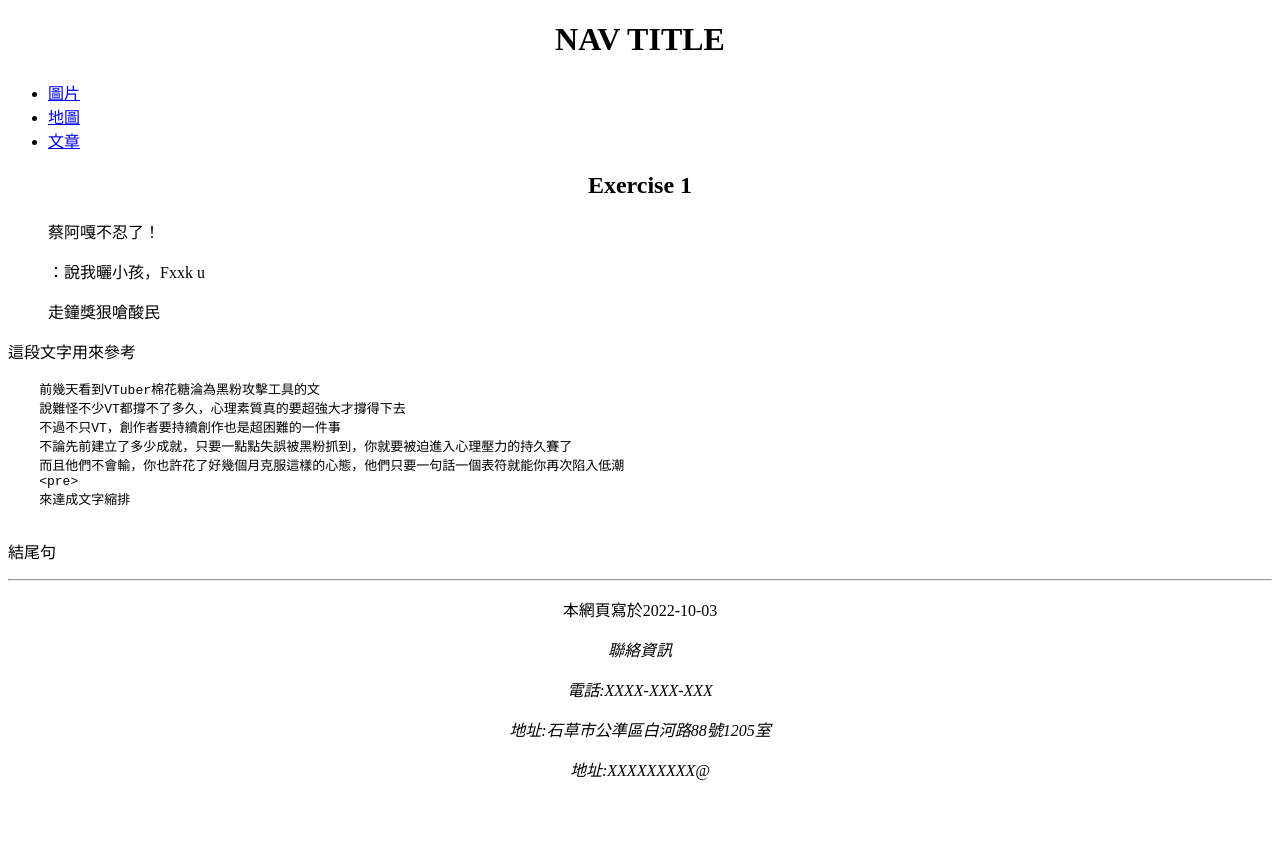
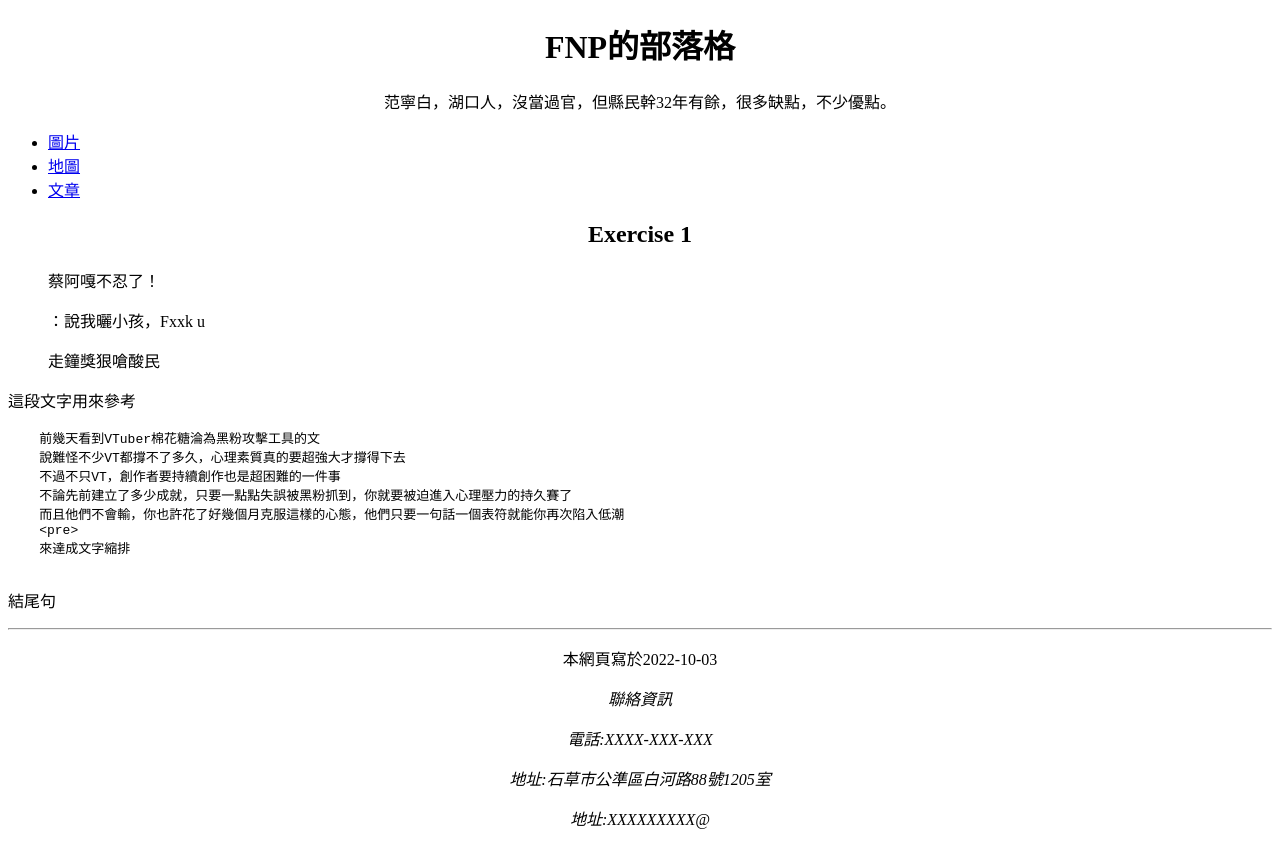
Before and after one commit to ieso85231/ieso85231.github.io, a plain HTML site: page FNP/index.html in a window 1280 px wide. Before the commit the page ends 800 px from the top, so only its background shows below. Drawn offline with Linux system fonts and the light colour scheme.

Commit message:
Update index.html

```diff
--- a/FNP/index.html
+++ b/FNP/index.html
@@ -2,12 +2,13 @@
 <html>
     <head>
         <meta charset="utf-8">
-        <title>NAV</title>
+        <title>FNP's blog</title>
     </head>
 
     <body>
         <header>
-            <h1 style="text-align: center">NAV TITLE</h1>
+            <h1 style="text-align: center">FNP的部落格</h1>
+            <p style="text-align: center">范寧白，湖口人，沒當過官，但縣民幹32年有餘，很多缺點，不少優點。</>
         </header>
 
         <nav>
```
